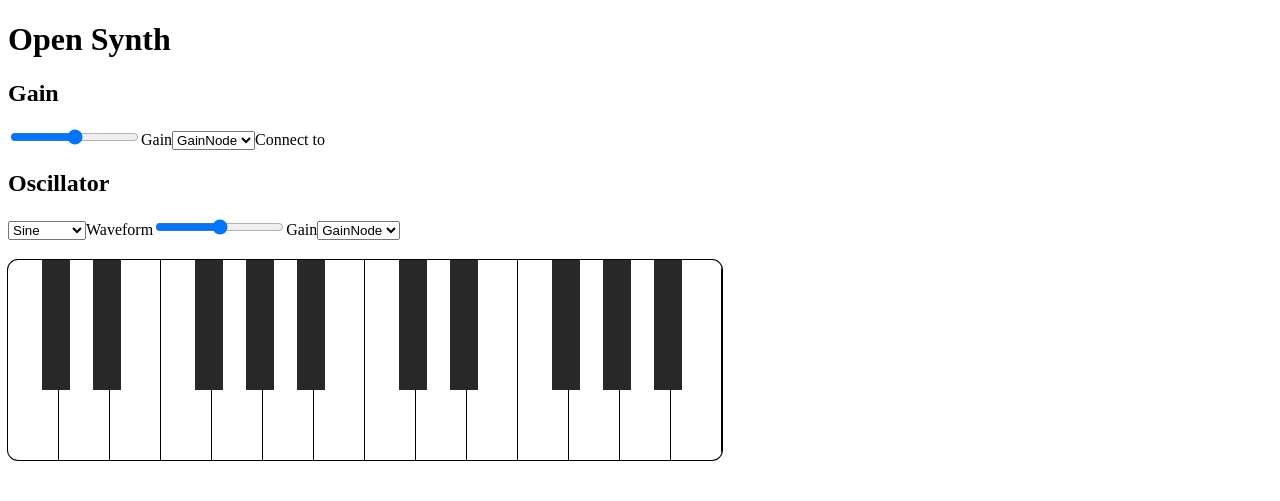
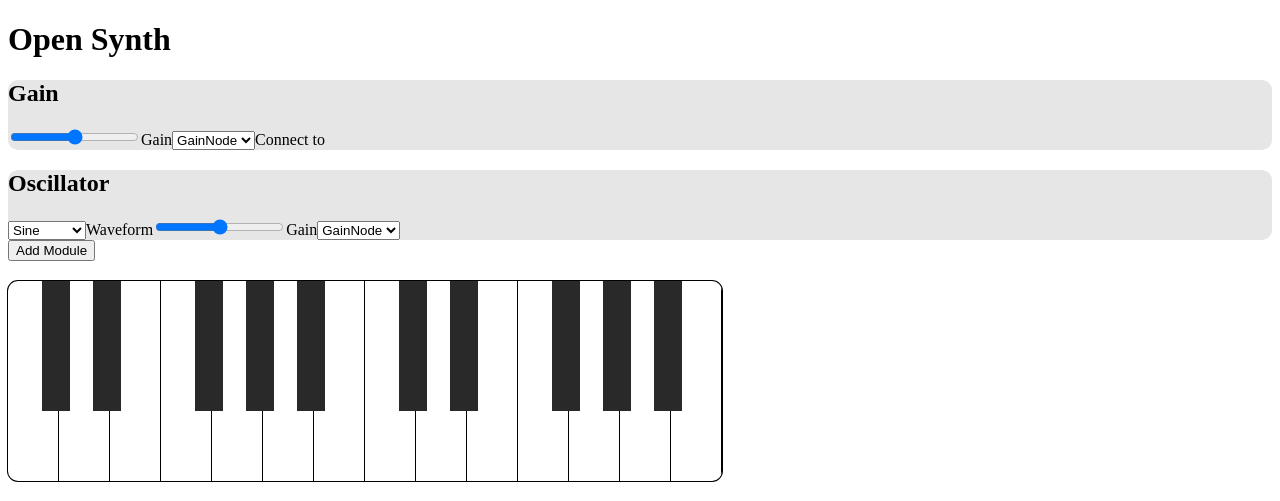
Before and after one commit to Evan-Hocking/DigitalSynthRebuild, a Flask app: page / in a window 1280 px wide. Shown: the top 501 px of the page. Run offline with Flask 3, Linux system fonts and the light colour scheme.

Commit message:
ad module button & module styling

```diff
--- a/static/css/style.css
+++ b/static/css/style.css
@@ -33,3 +33,9 @@
     background: #292929;
     left: 68%;
 }
+
+.module {
+    position: relative;
+    background: #e6e6e6;
+    border-radius: 10px;
+}
--- a/templates/index.html
+++ b/templates/index.html
@@ -1,4 +1,5 @@
 <!DOCTYPE html>
+
 <head>
     <link rel="stylesheet" type="text/css" href="static/css/style.css" />
     <title>Open Synth</title>
@@ -9,11 +10,12 @@
 
 <body>
     <h1>Open Synth</h1>
-
+    <div id="modules">
         <div id="module-panel">
 
         </div>
-
+        <button id="add-module">Add Module</button>
+    </div>
 
     <div id="controller-panel">
 
```
Lines whose indentation alone changed are shown as unchanged.
